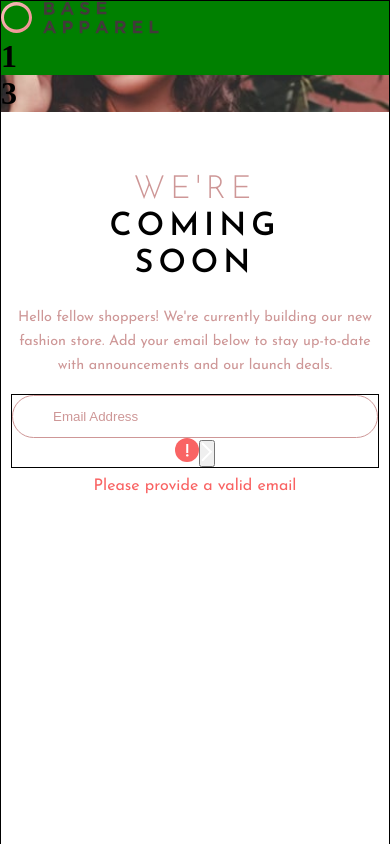
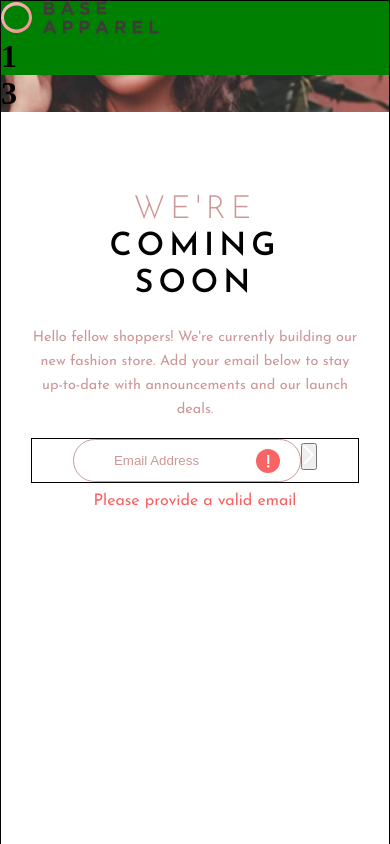
Before and after one commit to Nhoj-Plummer/base-apparel-challenge, a React (Create React App) app: page / in a window 390 px wide. Shown: the top 844 px of the page. Built offline with nearby package versions, Linux system fonts and the light colour scheme.

Commit message:
Trying ways to get results

```diff
--- a/src/components/HeroData/herodata.css
+++ b/src/components/HeroData/herodata.css
@@ -35,7 +35,7 @@
   .hero-data_text-container {
     order: 3;
     text-align: center;
-    padding: 10px;
+    padding: 30px;
     /* background: center / cover no-repeat url("../../assets/bg-pattern-desktop.svg"); */
   }
 
@@ -58,12 +58,16 @@
   .hero-data-text-form {
     margin-top: 1rem;
     border: 1px solid;
+
   }
 
   .hero-data-text-form input {
     border-radius: 30px;
     padding: 0.8rem 2.5rem;
-    width: 100%;
+    width: 70%;
+    background-image: url('../../assets/icon-error.svg');
+    background-repeat: no-repeat;
+    background-position: 90%;
     border: 1px solid hsl(0, 36%, 70%);
   }
 
@@ -71,9 +75,12 @@
     color: var(--desaturated-red);
   }
 
+
   .hero-data-text-form button {
 
   }
+
+  /* We gotta figure out how to posionit the button next */
 
   .hero-data-text-form_error {
     margin-top: 10px;
--- a/src/components/HeroData/herodata.jsx
+++ b/src/components/HeroData/herodata.jsx
@@ -20,9 +20,9 @@ const Herodata = () => {
         <form>
           <div className="hero-data-text-form">
             <input type="email" name="email" placeholder="Email Address" required />
-            <label for="email">
+            {/* <label for="email">
               <img src={Error} alt="error" />
-            </label>
+            </label> */}
             <button type="submit">
               <img src={SubButton} alt="button" />
             </button>
```
